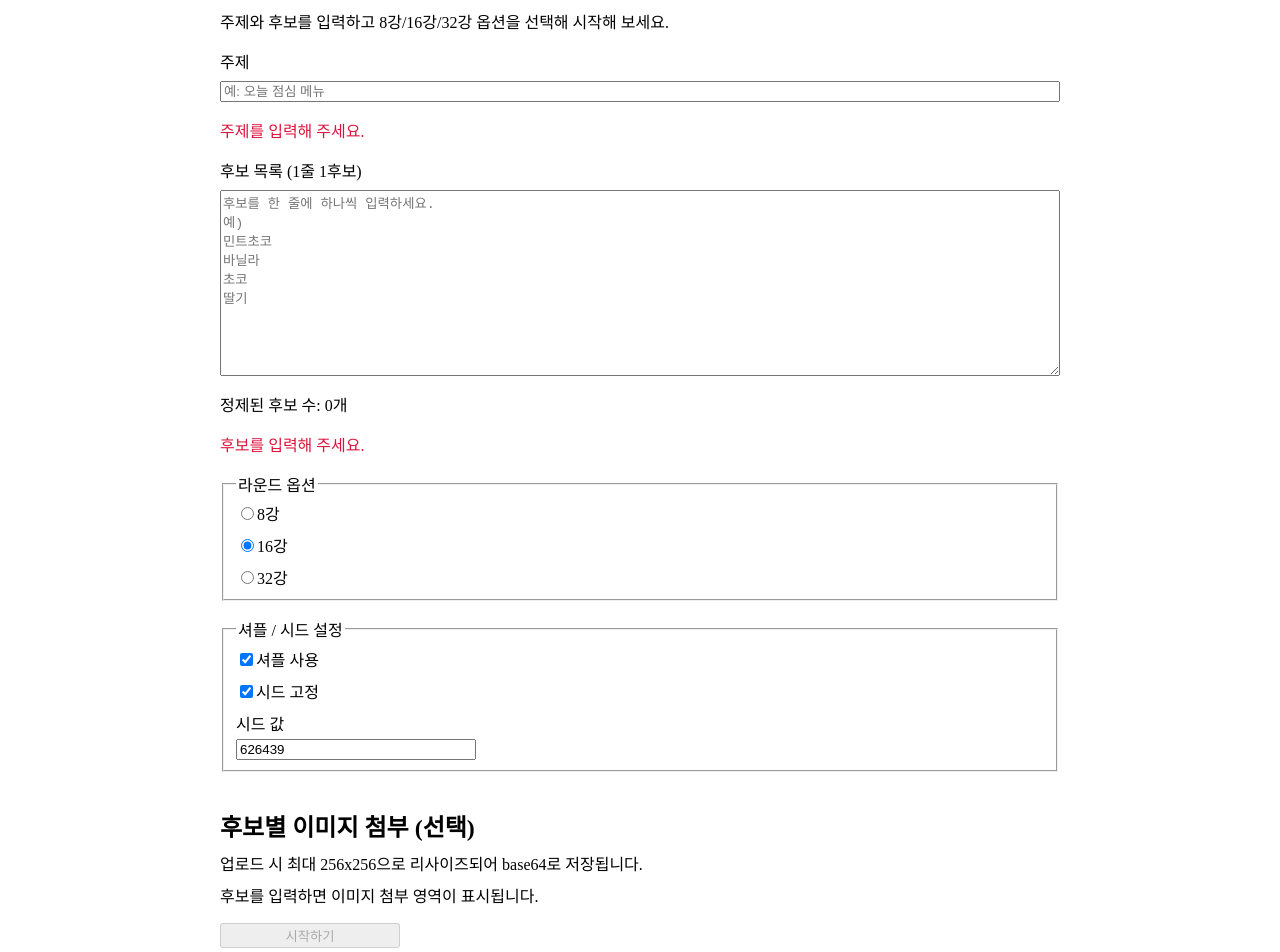
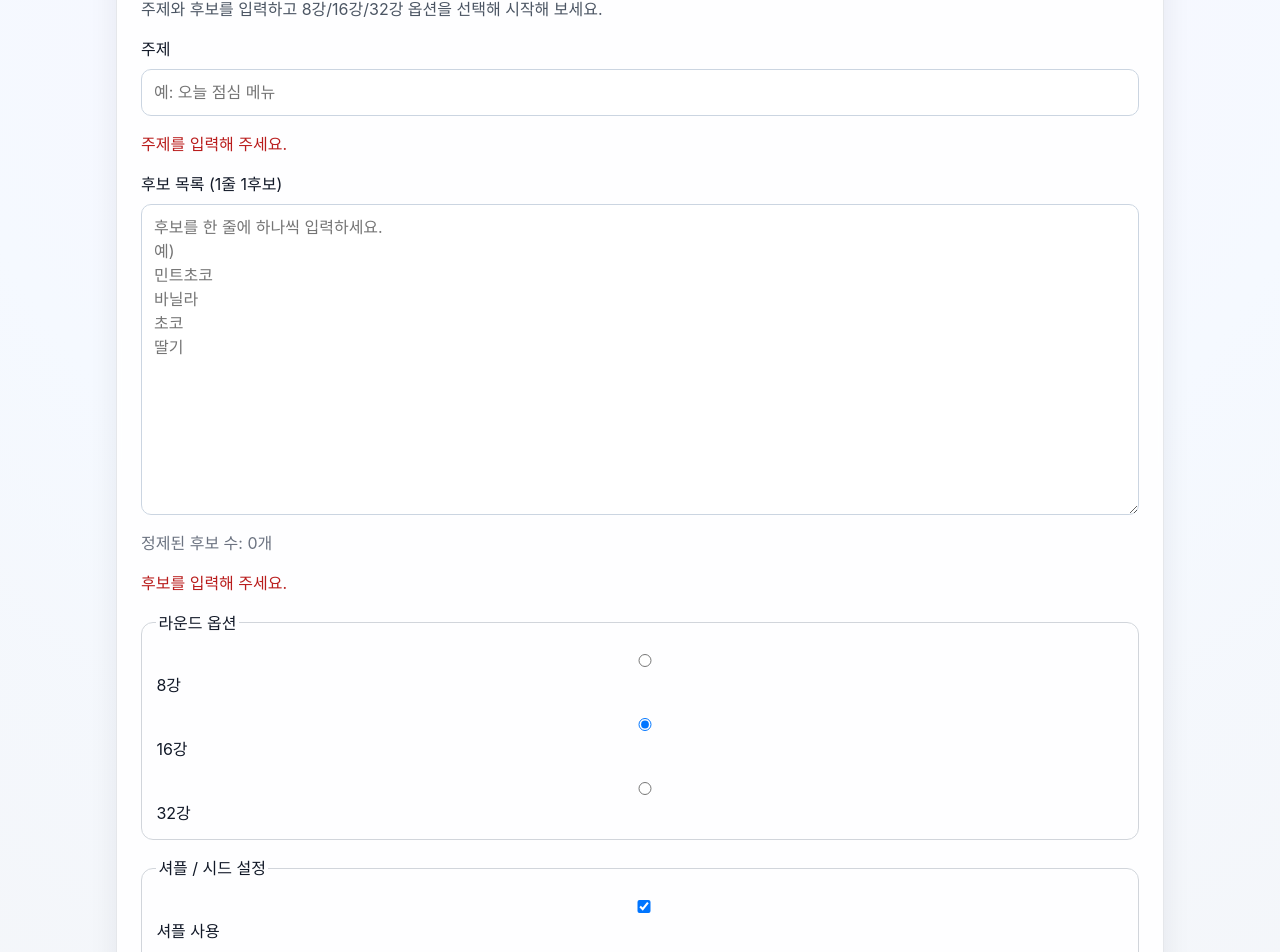
Before and after one commit to guraband/choice-tournament, a React (Vite) app: page /create in a window 1280 px wide. Shown: the part 120-1072 px from the top of the page. Built offline with nearby package versions, Linux system fonts and the light colour scheme.

Commit message:
feat: apply unified UI design and add checklist

```diff
--- a/src/main.tsx
+++ b/src/main.tsx
@@ -2,6 +2,7 @@ import React from "react";
 import ReactDOM from "react-dom/client";
 
 import { App } from "./app/App";
+import "./styles.css";
 
 ReactDOM.createRoot(document.getElementById("root")!).render(
   <React.StrictMode>
--- a/src/pages/Create.tsx
+++ b/src/pages/Create.tsx
@@ -2,8 +2,8 @@ import { ChangeEvent, FormEvent, useEffect, useMemo, useState } from "react";
 import { useLocation, useNavigate } from "react-router-dom";
 
 import { useTournament } from "../state/TournamentContext";
+import { resizeImageToBase64 } from "../utils/image";
 import { decodeShareDraft } from "../utils/share";
-import { resizeImageToBase64 } from "../utils/image";
 
 type RoundOption = 8 | 16 | 32;
 
@@ -128,12 +128,13 @@ export function CreatePage() {
   };
 
   return (
-    <main style={{ margin: "0 auto", maxWidth: 840, padding: "2rem 1rem" }}>
-      <h1>새 토너먼트 만들기</h1>
-      <p>주제와 후보를 입력하고 8강/16강/32강 옵션을 선택해 시작해 보세요.</p>
+    <main className="page stack">
+      <section className="page-card" style={{ padding: "1.5rem" }}>
+        <h1 className="title">새 토너먼트 만들기</h1>
+        <p className="subtitle">주제와 후보를 입력하고 8강/16강/32강 옵션을 선택해 시작해 보세요.</p>
 
-      <form onSubmit={handleSubmit} style={{ display: "grid", gap: "1rem" }}>
-        <label style={{ display: "grid", gap: "0.5rem" }}>
+        <form onSubmit={handleSubmit} className="form" style={{ marginTop: "1rem" }}>
+          <label className="field">
             <span>주제</span>
             <input
               value={topic}
@@ -141,9 +142,9 @@ export function CreatePage() {
               placeholder="예: 오늘 점심 메뉴"
             />
           </label>
-        {topicError ? <p style={{ color: "crimson", margin: 0 }}>{topicError}</p> : null}
+          {topicError ? <p className="error-text">{topicError}</p> : null}
 
-        <label style={{ display: "grid", gap: "0.5rem" }}>
+          <label className="field">
             <span>후보 목록 (1줄 1후보)</span>
             <textarea
               value={rawItems}
@@ -152,67 +153,41 @@ export function CreatePage() {
               placeholder={INITIAL_ITEMS_PLACEHOLDER}
             />
           </label>
-        <p style={{ margin: 0 }}>정제된 후보 수: {parsedItems.length}개</p>
-        {countError ? <p style={{ color: "crimson", margin: 0 }}>{countError}</p> : null}
+          <p className="helper-text">정제된 후보 수: {parsedItems.length}개</p>
+          {countError ? <p className="error-text">{countError}</p> : null}
           {duplicateNames.length > 0 ? (
-          <p style={{ color: "darkorange", margin: 0 }}>
+            <p className="warning-text">
               중복 후보가 있습니다: {duplicateNames.join(", ")} (진행은 가능하지만 구분이 어려울 수 있습니다)
             </p>
           ) : null}
 
-        <fieldset style={{ display: "grid", gap: "0.5rem" }}>
+          <fieldset className="stack">
             <legend>라운드 옵션</legend>
             <label>
-            <input
-              type="radio"
-              name="round"
-              value="8"
-              checked={roundOption === 8}
-              onChange={() => setRoundOption(8)}
-            />
-            8강
+              <input type="radio" name="round" value="8" checked={roundOption === 8} onChange={() => setRoundOption(8)} /> 8강
             </label>
             <label>
-            <input
-              type="radio"
-              name="round"
-              value="16"
-              checked={roundOption === 16}
-              onChange={() => setRoundOption(16)}
-            />
-            16강
+              <input type="radio" name="round" value="16" checked={roundOption === 16} onChange={() => setRoundOption(16)} /> 16강
             </label>
             <label>
-            <input
-              type="radio"
-              name="round"
-              value="32"
-              checked={roundOption === 32}
-              onChange={() => setRoundOption(32)}
-            />
-            32강
+              <input type="radio" name="round" value="32" checked={roundOption === 32} onChange={() => setRoundOption(32)} /> 32강
             </label>
           </fieldset>
 
-        <fieldset style={{ display: "grid", gap: "0.5rem" }}>
+          <fieldset className="stack">
             <legend>셔플 / 시드 설정</legend>
             <label>
               <input
                 type="checkbox"
                 checked={shuffleEnabled}
                 onChange={(event) => setShuffleEnabled(event.target.checked)}
-            />
+              />{" "}
               셔플 사용
             </label>
             <label>
-            <input
-              type="checkbox"
-              checked={seedFixed}
-              onChange={(event) => setSeedFixed(event.target.checked)}
-            />
-            시드 고정
+              <input type="checkbox" checked={seedFixed} onChange={(event) => setSeedFixed(event.target.checked)} /> 시드 고정
             </label>
-          <label style={{ display: "grid", gap: "0.25rem", maxWidth: 240 }}>
+            <label className="field" style={{ maxWidth: 240 }}>
               <span>시드 값</span>
               <input
                 type="number"
@@ -223,25 +198,26 @@ export function CreatePage() {
             </label>
           </fieldset>
 
-        <section style={{ display: "grid", gap: "0.5rem" }}>
-          <h2 style={{ marginBottom: 0 }}>후보별 이미지 첨부 (선택)</h2>
-          <p style={{ margin: 0 }}>업로드 시 최대 256x256으로 리사이즈되어 base64로 저장됩니다.</p>
-          {imageError ? <p style={{ color: "crimson", margin: 0 }}>{imageError}</p> : null}
+          <section className="stack">
+            <h2 style={{ margin: 0 }}>후보별 이미지 첨부 (선택)</h2>
+            <p className="helper-text">업로드 시 최대 256x256으로 리사이즈되어 base64로 저장됩니다.</p>
+            {imageError ? <p className="error-text">{imageError}</p> : null}
 
             {parsedItems.length === 0 ? (
-            <p style={{ margin: 0 }}>후보를 입력하면 이미지 첨부 영역이 표시됩니다.</p>
+              <p className="helper-text">후보를 입력하면 이미지 첨부 영역이 표시됩니다.</p>
             ) : (
-            <ul style={{ listStyle: "none", margin: 0, padding: 0, display: "grid", gap: "0.5rem" }}>
+              <ul className="preview-list">
                 {parsedItems.map((item) => (
-                <li key={item.id} style={{ border: "1px solid #ddd", borderRadius: 8, padding: "0.75rem" }}>
+                  <li key={item.id} className="preview-item">
                     <strong>{item.name}</strong>
-                  <div style={{ marginTop: "0.5rem", display: "flex", alignItems: "center", gap: "0.5rem" }}>
+                    <div className="actions" style={{ marginTop: "0.5rem" }}>
                       <input
                         type="file"
                         accept="image/*"
                         onChange={(event) => void handleImageChange(event, item.id)}
+                        style={{ maxWidth: 260 }}
                       />
-                    {item.imageBase64 ? <span>첨부 완료</span> : <span>미첨부</span>}
+                      <span className="helper-text">{item.imageBase64 ? "첨부 완료" : "미첨부"}</span>
                     </div>
                   </li>
                 ))}
@@ -249,10 +225,13 @@ export function CreatePage() {
             )}
           </section>
 
+          <div className="actions">
             <button type="submit" disabled={hasValidationError} style={{ maxWidth: 180 }}>
               시작하기
             </button>
+          </div>
         </form>
+      </section>
     </main>
   );
 }
--- a/src/pages/Home.tsx
+++ b/src/pages/Home.tsx
@@ -2,10 +2,16 @@ import { Link } from "react-router-dom";
 
 export function HomePage() {
   return (
-    <main>
-      <h1>Choice Tournament</h1>
-      <p>8강/16강/32강 토너먼트로 빠르게 결정을 내리세요.</p>
-      <Link to="/create">새 토너먼트 만들기</Link>
+    <main className="page stack">
+      <section className="page-card home-hero stack">
+        <h1 className="title">Choice Tournament</h1>
+        <p className="subtitle">8강/16강/32강 토너먼트로 빠르게 결정을 내리세요.</p>
+        <div className="actions">
+          <Link className="button-link" to="/create">
+            새 토너먼트 만들기
+          </Link>
+        </div>
+      </section>
     </main>
   );
 }
--- /dev/null
+++ b/src/styles.css
@@ -0,0 +1,178 @@
+:root {
+  font-family: "Pretendard", "Noto Sans KR", -apple-system, BlinkMacSystemFont, "Segoe UI", sans-serif;
+  line-height: 1.5;
+  font-weight: 400;
+  color: #111827;
+  background: radial-gradient(circle at top, #f8f5ff 0%, #f5f9ff 45%, #f3f4f6 100%);
+}
+
+* {
+  box-sizing: border-box;
+}
+
+body {
+  margin: 0;
+  min-height: 100vh;
+}
+
+a {
+  color: #4f46e5;
+  font-weight: 600;
+  text-decoration: none;
+}
+
+a:hover {
+  text-decoration: underline;
+}
+
+.page {
+  margin: 0 auto;
+  width: min(1080px, 100%);
+  padding: 2rem 1rem 3rem;
+}
+
+.page-card {
+  background: rgba(255, 255, 255, 0.84);
+  border: 1px solid #e5e7eb;
+  border-radius: 16px;
+  box-shadow: 0 14px 30px rgba(15, 23, 42, 0.07);
+  backdrop-filter: blur(4px);
+}
+
+.title {
+  margin: 0;
+  font-size: clamp(1.75rem, 3.2vw, 2.5rem);
+}
+
+.subtitle {
+  margin: 0;
+  color: #4b5563;
+}
+
+.stack {
+  display: grid;
+  gap: 1rem;
+}
+
+.form {
+  display: grid;
+  gap: 1rem;
+}
+
+.field {
+  display: grid;
+  gap: 0.5rem;
+}
+
+input,
+textarea,
+button {
+  font: inherit;
+}
+
+input,
+textarea {
+  width: 100%;
+  border: 1px solid #cbd5e1;
+  border-radius: 10px;
+  padding: 0.65rem 0.75rem;
+  background: #fff;
+}
+
+input:focus,
+textarea:focus {
+  border-color: #4f46e5;
+  outline: 2px solid rgba(79, 70, 229, 0.2);
+}
+
+fieldset {
+  margin: 0;
+  border: 1px solid #d1d5db;
+  border-radius: 12px;
+  padding: 0.9rem;
+}
+
+button,
+.button-link {
+  border: none;
+  border-radius: 10px;
+  padding: 0.62rem 0.95rem;
+  cursor: pointer;
+  background: linear-gradient(135deg, #4f46e5, #7c3aed);
+  color: #fff;
+  font-weight: 700;
+  box-shadow: 0 6px 16px rgba(79, 70, 229, 0.25);
+}
+
+button:disabled {
+  cursor: not-allowed;
+  opacity: 0.5;
+}
+
+button.secondary,
+.button-link.secondary {
+  background: #fff;
+  color: #111827;
+  border: 1px solid #d1d5db;
+  box-shadow: none;
+}
+
+.error-text {
+  margin: 0;
+  color: #b91c1c;
+}
+
+.warning-text {
+  margin: 0;
+  color: #c2410c;
+}
+
+.helper-text {
+  margin: 0;
+  color: #6b7280;
+}
+
+.actions {
+  display: flex;
+  flex-wrap: wrap;
+  gap: 0.75rem;
+}
+
+.grid-auto {
+  display: grid;
+  grid-template-columns: repeat(auto-fit, minmax(220px, 1fr));
+  gap: 1rem;
+}
+
+.home-hero {
+  padding: 2rem;
+}
+
+.match-choice {
+  min-height: 260px;
+  border: 1px solid #dbe3f4;
+  border-radius: 14px;
+  padding: 1rem;
+  text-align: left;
+  background: linear-gradient(180deg, #ffffff, #f8fbff);
+}
+
+.preview-list {
+  list-style: none;
+  margin: 0;
+  padding: 0;
+  display: grid;
+  gap: 0.5rem;
+}
+
+.preview-item {
+  border: 1px solid #d1d5db;
+  border-radius: 10px;
+  padding: 0.75rem;
+}
+
+@media (max-width: 640px) {
+  .home-hero {
+    padding: 1.25rem;
+  }
+}
```
Also changed, not shown: src/pages/Bracket.tsx (+16 -10 lines), src/pages/Match.tsx (+19 -31 lines), src/pages/Result.tsx (+8 -6 lines), 1 other file (tests, documents, lock files or other folders). Lines whose indentation alone changed are shown as unchanged.
